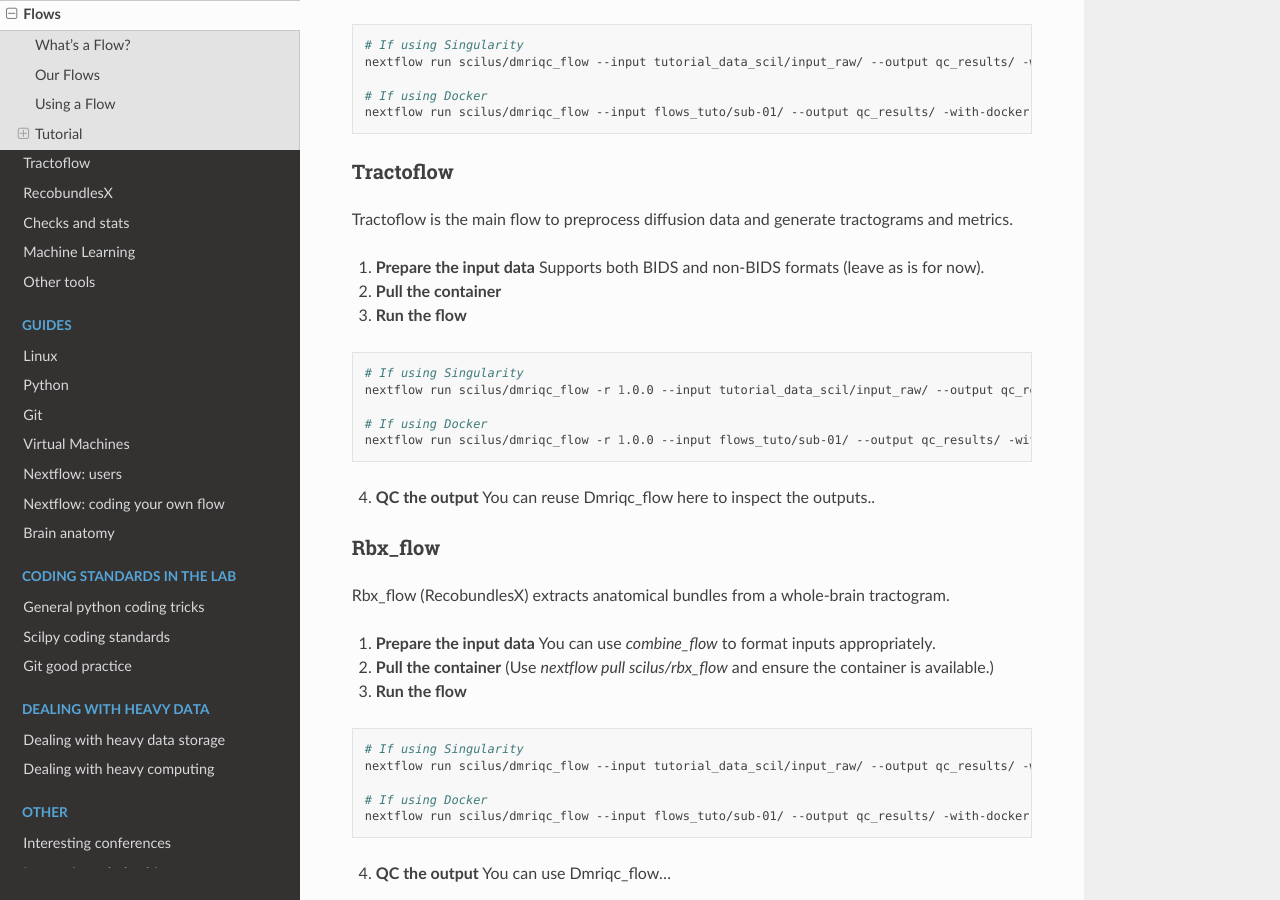
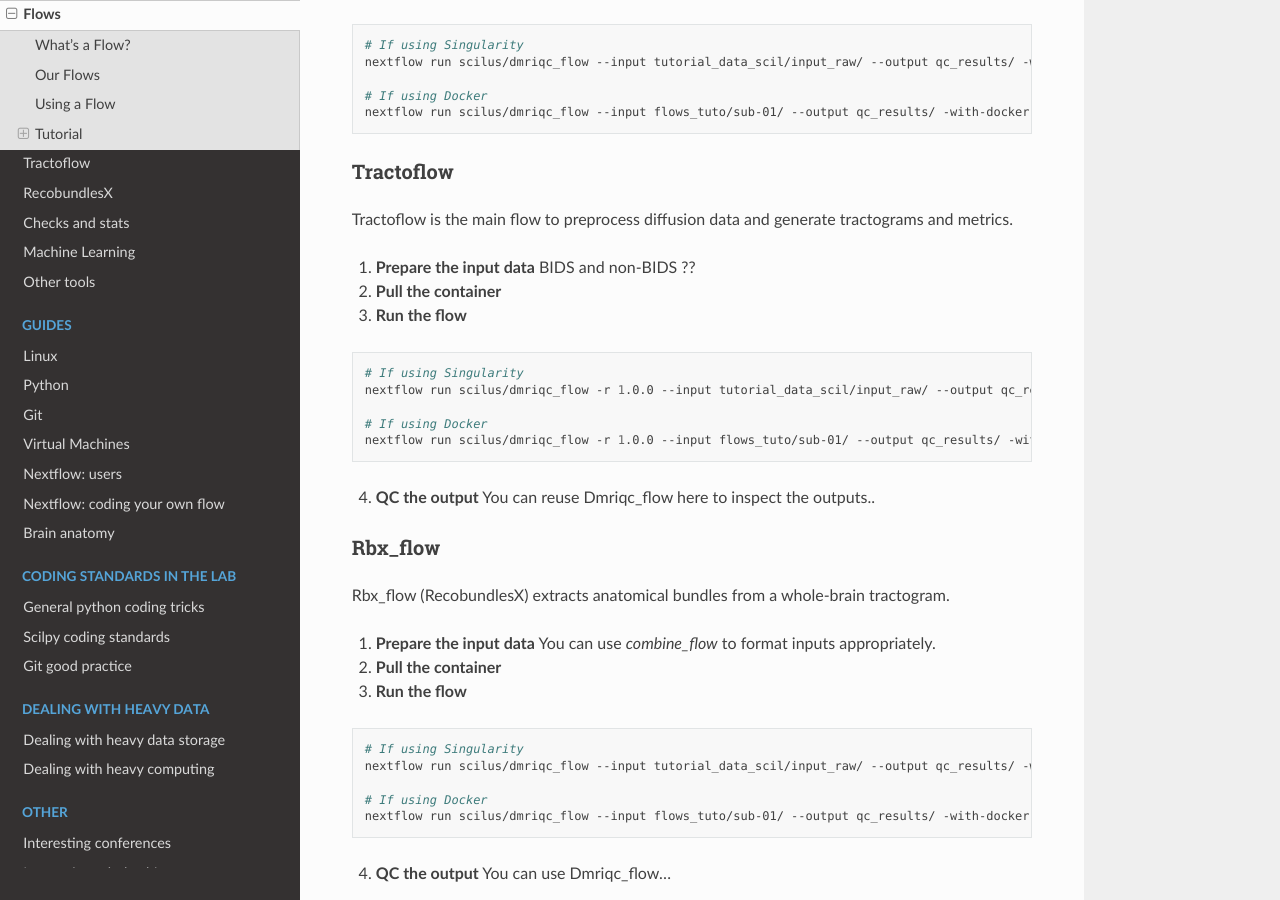
Before and after one commit to scilus/scil-documentation, a Sphinx documentation site: the page built from source/tools/flows.rst, in a window 1280 px wide and 900 px high, scrolled down 3183 px. Built offline with Sphinx 7.4.7 and the Read the Docs theme 3.1.0, drawn with Linux system fonts in a browser that asks for light colours.

Commit message:
small fic in draft flows

```diff
--- a/source/tools/flows.rst
+++ b/source/tools/flows.rst
@@ -180,7 +180,7 @@
 Tractoflow is the main flow to preprocess diffusion data and generate tractograms and metrics.
 
 1. **Prepare the input data**
-   Supports both BIDS and non-BIDS formats (leave as is for now).
+   BIDS and non-BIDS ??
 
 2. **Pull the container**
 
@@ -206,7 +206,6 @@
    You can use `combine_flow` to format inputs appropriately.
 
 2. **Pull the container**
-   (Use `nextflow pull scilus/rbx_flow` and ensure the container is available.)
 
 3. **Run the flow**
 
```
